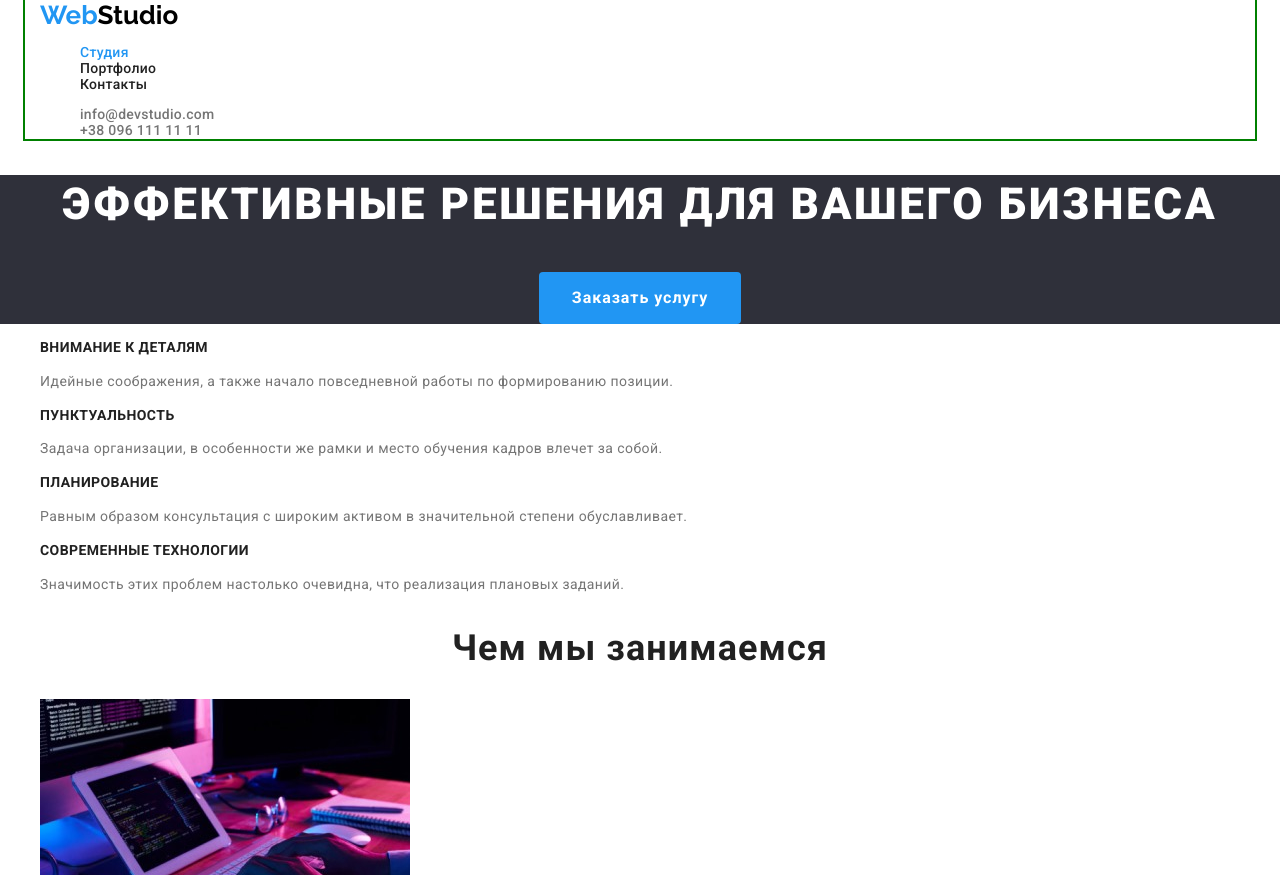
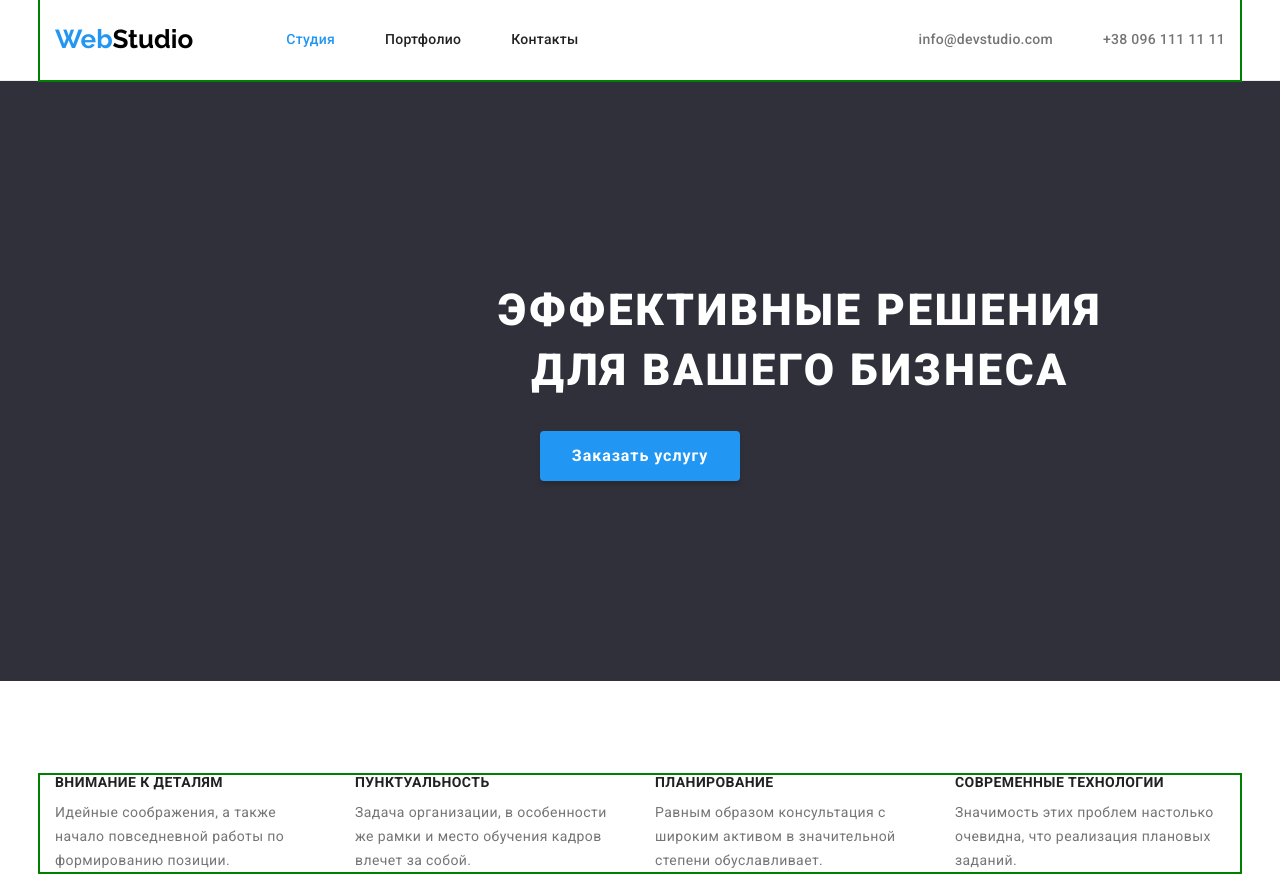
Before and after one commit to ya-sinska/goit-markup-hw-03, a plain HTML site: page index.html in a window 1280 px wide. Shown: the top 875 px of the page. Drawn offline with nearby package versions, Linux system fonts and the light colour scheme.

Commit message:
Геометрия хедеру и 3 секции

```diff
--- a/CSS/styles.css
+++ b/CSS/styles.css
@@ -14,20 +14,30 @@
 }
 
 /* Класи утиліти */
+h1, h2, h3, h4, h5, h6, p{
+  margin: 0;
+}
 .link {
   text-decoration: none;
 }
 .list {
   list-style-type: none;
+  padding: 0;
+  margin: 0;
 }
 .container {
-  width: 1230px;
+  width: 1200px;
   padding-left: 15px;
   padding-right: 15px;
   margin-left: auto;
   margin-right: auto;
 
   outline: 2px solid green;
+}
+img{
+  display: block;
+  max-width: 100%;
+  height: auto;
 }
 /* Забираємо заголовки секцій */
 .visually-hidden {
@@ -51,6 +61,20 @@ body {
   font-family: Roboto, sans-serif;
   font-weight: 400;
 }
+/* Шапка сайту */
+.header-section{
+  max-width: 1600px;
+  border-bottom: 1px solid #ECECEC
+}
+.nav-and-contacts{
+  display: flex;
+  align-items: center;
+
+}
+.main-nav{
+  display: flex;
+  align-items: center;
+}
 /* Логотип */
 .logo {
   color: var(--accent-text-color);
@@ -59,6 +83,11 @@ body {
   font-weight: 700px;
   font-size: 26px;
   line-height: 1.19;
+
+  display: block;
+  margin-right: 93px;
+  margin-top: 24px;
+  margin-bottom: 25px;
 }
 .black-accent {
   color: var(--dark-color);
@@ -74,30 +103,56 @@ body {
   font-size: var(--primary-font-size);
   line-height: 1.14;
   letter-spacing: 0.02em;
+
+  display: flex;
 }
-.site-nav-item {
+
+.site-nav-item:not(:last-child){
+  margin-right: 50px;
+}
+.site-nav.link {
   color: var(--secondary-text-color);
+
+  display: block;
+  padding-top: 32px;
+  padding-bottom: 32px;
 }
-.current {
+
+
+.site-nav.link:hover,
+.site-nav.link:focus {
+  color: var(--accent-text-color);
+}
+.site-nav.link.current {
+  color: var(--accent-text-color);
+}
+/* Секция контактів */
+.contacts-nav{
+  margin-left: auto;
+}
+.contacts-nav-item:not(:last-child){
+  margin-right: 50px;
+}
+.contacts-nav.link {
+  color: inherit;
+  display: block;
+  padding-top: 32px;
+  padding-bottom: 32px;
+}
+.contacts-nav.link:hover,
+.contacts-nav.link:focus {
   color: var(--accent-text-color);
 }
 
-.site-nav-item:hover,
-.site-nav-item:focus {
-  color: var(--accent-text-color);
-}
-/* Секция контактів */
-.contacts-nav-item {
-  color: inherit;
-}
-.contacts-nav-item:hover,
-.contacts-nav-item:focus {
-  color: var(--accent-text-color);
-}
 /* Герой */
 .hero-section {
   background-color: var(--background-color-footer);
   text-align: center;
+
+  max-width: 1600px;
+  padding: 200px 452px;
+  margin-bottom: 94px;
+
 }
 .hero-title {
   color: var(--light-color);
@@ -108,6 +163,9 @@ body {
   text-align: center;
   letter-spacing: 0.06em;
   text-transform: uppercase;
+
+  margin-bottom: 30px;
+  width: 696px;
 }
 .hero-btn {
   color: var(--light-color);
@@ -122,10 +180,10 @@ body {
   cursor: pointer;
 
   border-radius: 4px;
-  border: 1px solid transparent;
+  border: 0;
   padding: 10px 32px;
   min-width: 200px;
-  /* text-align: center; */
+  box-shadow: 0px 4px 4px rgba(0, 0, 0, 0.15);
 }
 .hero-btn:hover,
 .hero-btn:focus {
@@ -133,6 +191,20 @@ body {
 
 }
 /* Cекція переваг компанії */
+.benefits-section{
+  max-width: 1600px;
+  margin-bottom: 94px;
+}
+.benefits.list{
+  display: flex;
+
+}
+.benefits-item {
+  width: 270px;
+}
+.benefits-item:not(:last-child){
+  margin-right: 30px;
+}
 .benefits-title {
   color: var(--secondary-text-color);
   font-weight: 700;
@@ -140,6 +212,8 @@ body {
   line-height: 1.14;
   letter-spacing: 0.03em;
   text-transform: uppercase;
+
+  margin-bottom: 10px;
 }
 .benefits-description {
   font-size: 14px;
@@ -148,6 +222,11 @@ body {
 }
 
 /*Чим займається компанія */
+.work-section {
+max-width: 1600px;
+margin-bottom: 94px;
+}
+
 .section-title {
   color: var(--secondary-text-color);
 
@@ -156,6 +235,12 @@ body {
   line-height: 1.17;
   text-align: center;
   letter-spacing: 0.03em;
+
+  margin-bottom: 50px;
+}
+.image.list {
+  display: flex;
+  justify-content: space-between;
 }
 /*   Представлення команди */
 .representation-section {
--- a/index.html
+++ b/index.html
@@ -16,25 +16,25 @@
 
 <body>
     <!--Шапка сайту-->
-    <header>
-        <div class="container">
-            <nav>
+    <header class="header-section">
+        <div class="container nav-and-contacts">
+            <nav class="main-nav">
                 <a class="logo link" lang="en" href="./index.html"> Web<span class="black-accent">Studio</span></a>
                 <ul class="site-nav list">
-                    <li>
-                        <a class="site-nav-item current link" href="">Студия</a>
+                    <li class="site-nav-item">
+                        <a class="site-nav link current" href="">Студия</a>
                     </li>
-                    <li>
-                        <a class="site-nav-item link" href="./portfolio.html">Портфолио</a>
+                    <li class="site-nav-item">
+                        <a class="site-nav link" href="./portfolio.html">Портфолио</a>
                     </li>
-                    <li>
-                        <a class="site-nav-item link" href="">Контакты</a>
+                    <li class="site-nav-item">
+                        <a class="site-nav link" href="">Контакты</a>
                     </li>
                 </ul>
             </nav>
             <ul class="contacts-nav list">
-                <li><a class="contacts-nav-item link" lang="en" href="mailto:info@devstudio.com"> info@devstudio.com</a></li>
-                <li><a class="contacts-nav-item link" href="tel:+380961111111">+38 096 111 11 11</a></li>
+                <li class="contacts-nav-item"><a class="contacts-nav link" lang="en" href="mailto:info@devstudio.com"> info@devstudio.com</a></li>
+                <li class="contacts-nav-item"><a class="contacts-nav link" href="tel:+380961111111">+38 096 111 11 11</a></li>
             </ul>
         </div>
 
@@ -48,34 +48,38 @@
         </section>
         <!--Переваги компанії-->
         <section class="benefits-section">
+            <div class="container">
                 <h2 class="visually-hidden">Особенности компании</h2>
-            <ul class="list">
-                <li>
+                <ul class="benefits list">
+                    <li class="benefits-item">
                         <h3 class="benefits-title">Внимание к деталям</h3>
                         <p class="benefits-description">Идейные соображения, а также начало повседневной работы по
                             формированию позиции.</p>
                     </li>
-                <li>
+                    <li class="benefits-item">
                         <h3 class="benefits-title">Пунктуальность</h3>
                         <p class="benefits-description">Задача организации, в особенности же рамки и место обучения
                             кадров влечет за собой.</p>
                     </li>
-                <li>
+                    <li class="benefits-item">
                         <h3 class="benefits-title">Планирование</h3>
                         <p class="benefits-description">Равным образом консультация с широким активом в значительной
                             степени обуславливает.</p>
                     </li>
-                <li>
+                    <li class="benefits-item">
                         <h3 class="benefits-title">Современные технологии</h3>
                         <p class="benefits-description">Значимость этих проблем настолько очевидна, что реализация
                             плановых заданий.</p>
                     </li>
                 </ul>
+            </div>
+
         </section>
         <!--Чим займається компанія-->
         <section class="work-section">
+            <div class="container">
                 <h2 class="section-title">Чем мы занимаемся</h2>
-            <ul class="list">
+                <ul class="image list">
                     <li>
                         <img src="./images/box-1.jpg" alt="разроботка десктопных приложений" width="370" height="294" >
                     </li>
@@ -86,6 +90,8 @@
                         <img src="./images/box-3.jpg" alt="работа дизайнера" width="370" height="294">
                     </li>
                 </ul>
+            </div>
+
         </section>
         <!-- Картки членів команди -->
         <section class="representation-section">
```
Also changed, not shown: portfolio.html (+13 -10 lines). Lines whose indentation alone changed are shown as unchanged.
